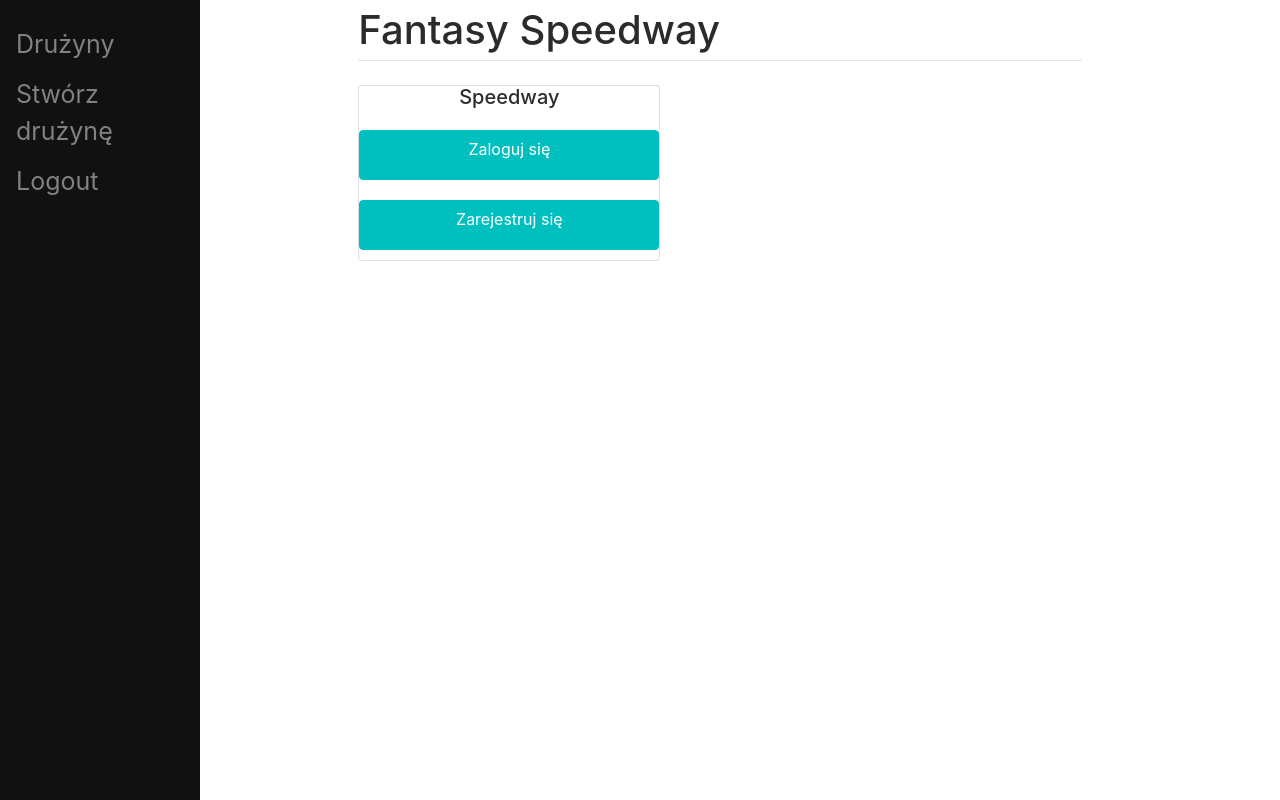
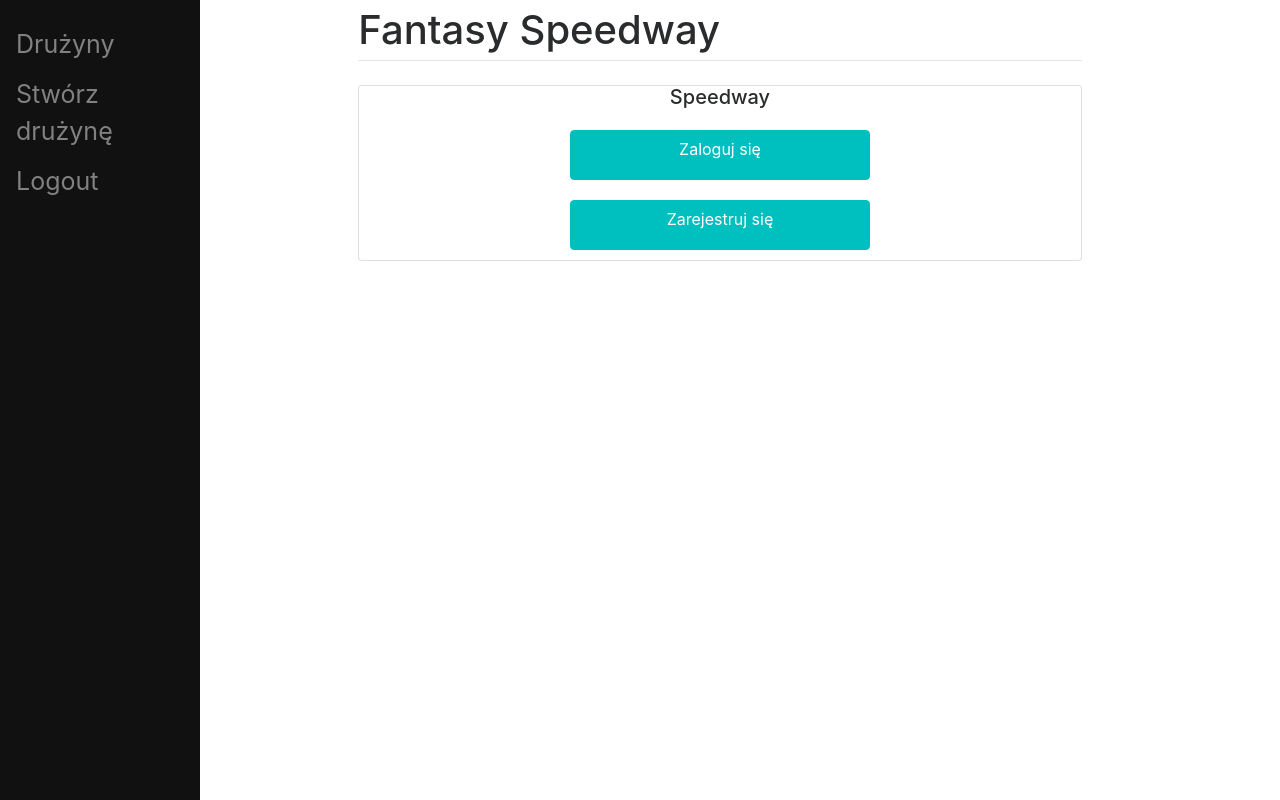
Before and after one commit to DorotaNowak/Speedway, a Django app: page / in a window 1280 px wide. Run offline with Django 3.2, Linux system fonts and the light colour scheme; parts of the project's set-up code (start-up, migrations or seed data) failed here and were passed over; some libraries are stand-ins or nearby versions.

Commit message:
login css

```diff
--- a/templates/login.html
+++ b/templates/login.html
@@ -1,17 +1,18 @@
 {% extends 'base.html' %}
+{% load static %}
+
+{% block footer_scripts %}
+    <link rel="stylesheet" href="{% static 'login.css' %}">
+{% endblock footer_scripts %}
 {% block title %}Speedway{% endblock %}
 
 {% block content %}
-    <div id="home">
-        <div class="container d-flex h-100">
-            <div class="row justify-content-center align-self-center">
-                <div class="card text-center">
-                    <div class="card-body">
-                        <h5 class="card-title">Speedway</h5>
-                        <a href="accounts/login" class="btn btn-info">Zaloguj się</a><br>
-                        <a href="accounts/register" class="btn btn-info">Zarejestruj się</a>
-                    </div>
-                </div>
+    <div class="login">
+        <div class="card text-center">
+            <div class="card-body">
+                <h5 class="card-title">Speedway</h5>
+                <a href="accounts/login" class="btn btn-info">Zaloguj się</a><br>
+                <a href="accounts/register" class="btn btn-info">Zarejestruj się</a>
             </div>
         </div>
     </div>
```
Also changed, not shown: db2.sqlite3.
